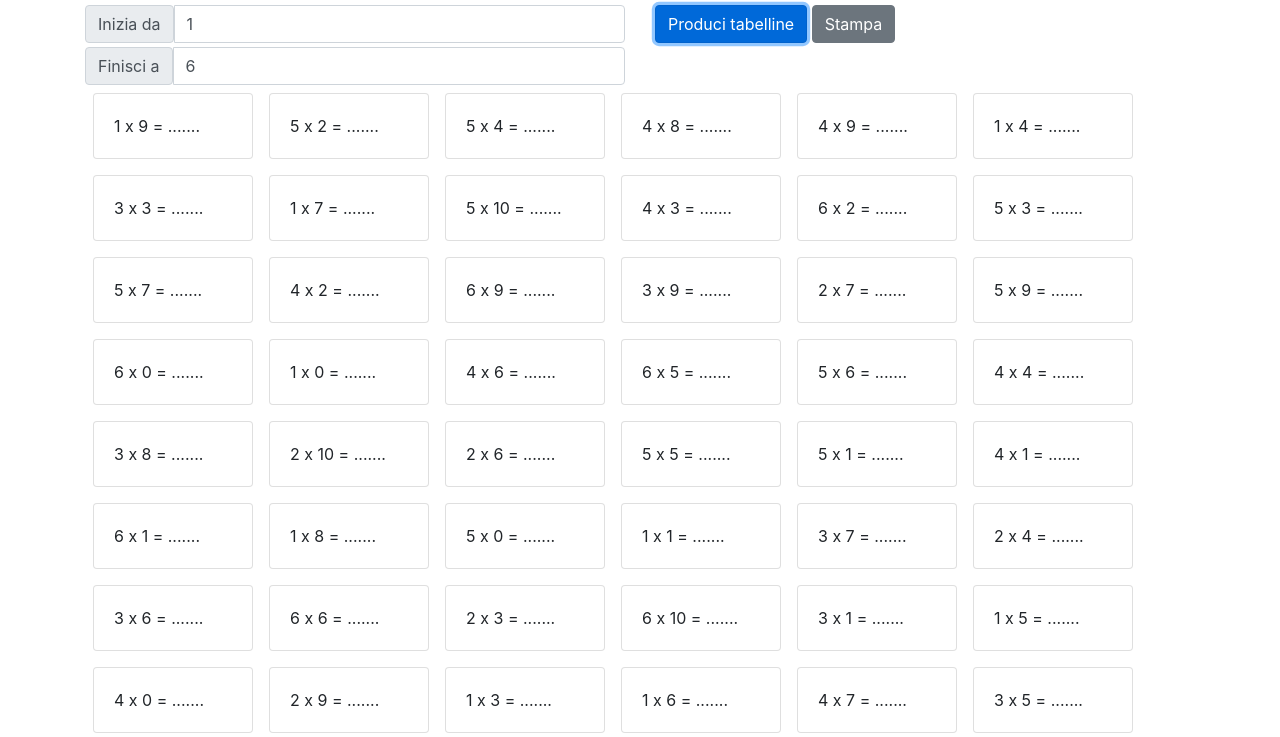
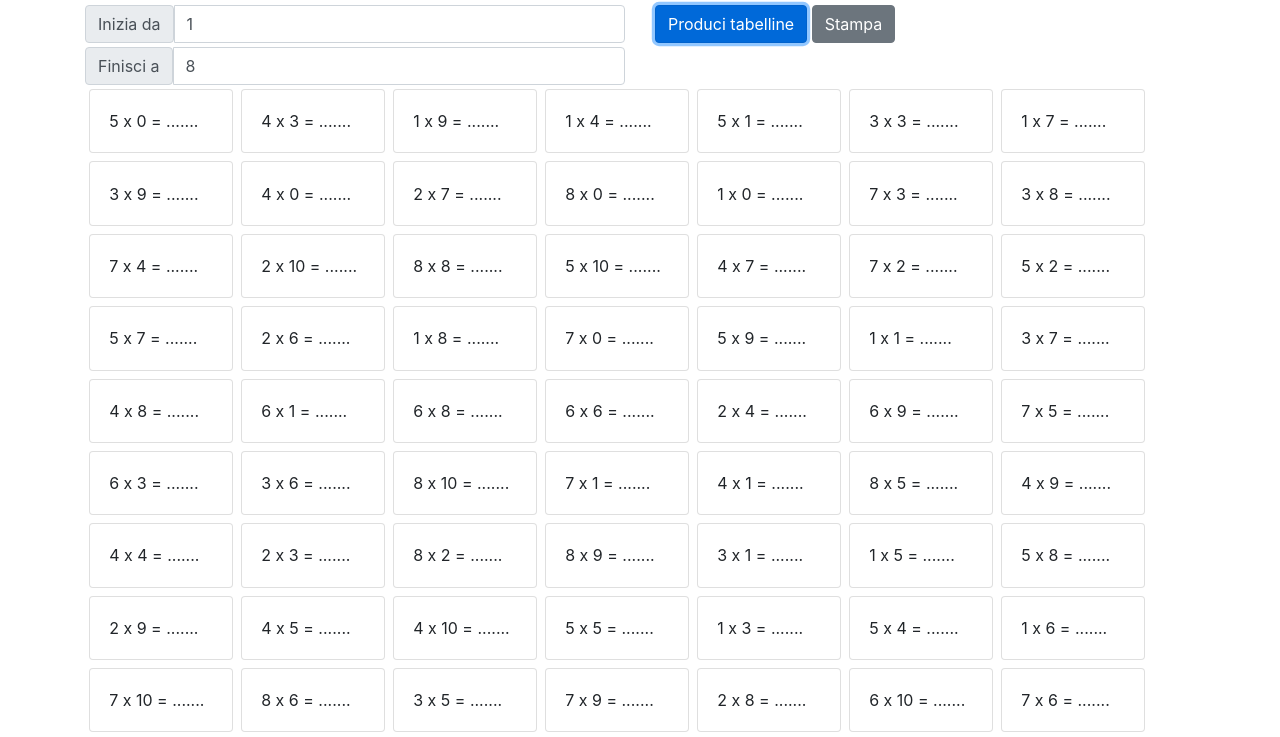
Before and after one commit to andrea-magni/tabelline, a plain HTML site: page index.html in a window 1280 px wide. Both pictures are taken after a click on the button "Produci tabelline". Shown: the part 51-788 px from the top of the page. Drawn offline with Linux system fonts and the light colour scheme.

Commit message:
Ridotte dimensioni card, impostata tabellina 8 come default

```diff
--- a/css/main.css
+++ b/css/main.css
@@ -1,4 +1,8 @@
 .tabellina {
-	width: 10rem;
-	margin: 0.5rem;
+	width: 9rem;
+	margin: 0.25rem;
 }
+
+.tabellina .card-body {
+	padding: 1.2rem;
+}
--- a/index.html
+++ b/index.html
@@ -20,12 +20,12 @@
 
 				<div class="input-group flex-nowrap">
 				  <span class="input-group-text" id="addon-wrapping">Inizia da</span>
-				  <input id="inizia_da" value="1" type="number" class="form-control" placeholder="es. 1" aria-label="Inizia da" aria-describedby="addon-wrapping">
+				  <input id="inizia_da" min="0" value="1" type="number" class="form-control" placeholder="es. 1" aria-label="Inizia da" aria-describedby="addon-wrapping">
 				</div>
 
 				<div class="input-group flex-nowrap mt-1">
 				  <span class="input-group-text" id="addon-wrapping">Finisci a</span>
-				  <input id="finisci_a" value="6" type="number" class="form-control" placeholder="es. 6" aria-label="Finisci a" aria-describedby="addon-wrapping">
+				  <input id="finisci_a" min="1" value="8" type="number" class="form-control" placeholder="es. 6" aria-label="Finisci a" aria-describedby="addon-wrapping">
 				</div>
 			</div>
 
```
